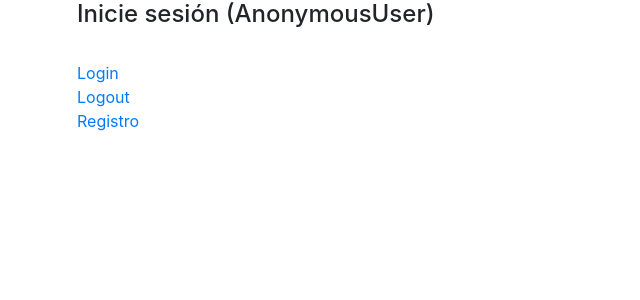
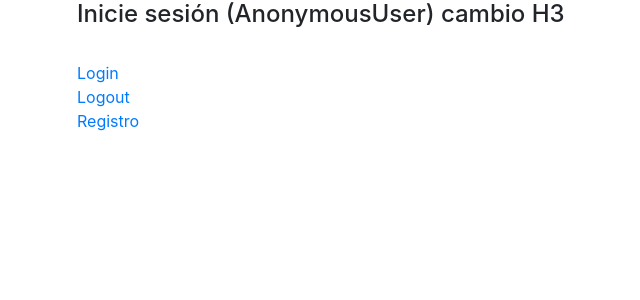
Before and after one commit to FFFico/pruebas, a Django app: page / in a window 1280 px wide. Shown: the top 300 px of the page, without its empty margins (8-648 px from the left). Run offline with Django 3.2, Linux system fonts and the light colour scheme; some libraries are stand-ins or nearby versions.

```diff
--- a/templates/usuarios/generales/inicio.html
+++ b/templates/usuarios/generales/inicio.html
@@ -7,7 +7,7 @@
 {% if user.is_authenticated %}
 <h4>Ya hay una sesión iniciada cambio H2({{request.user}})</h4>
 {% else %}
-<h4>Inicie sesión ({{request.user}})</h4>
+<h4>Inicie sesión ({{request.user}}) cambio H3</h4>
 {% endif %}
 <br>
 <a href="{% url 'login' %}">Login</a><br>
```
